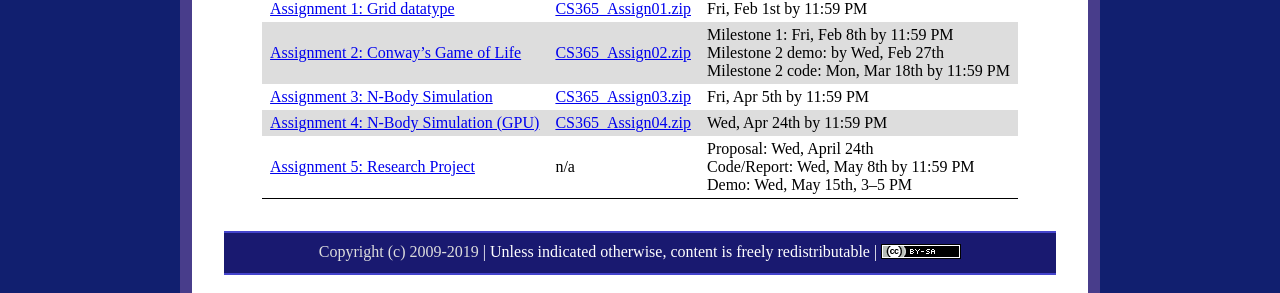
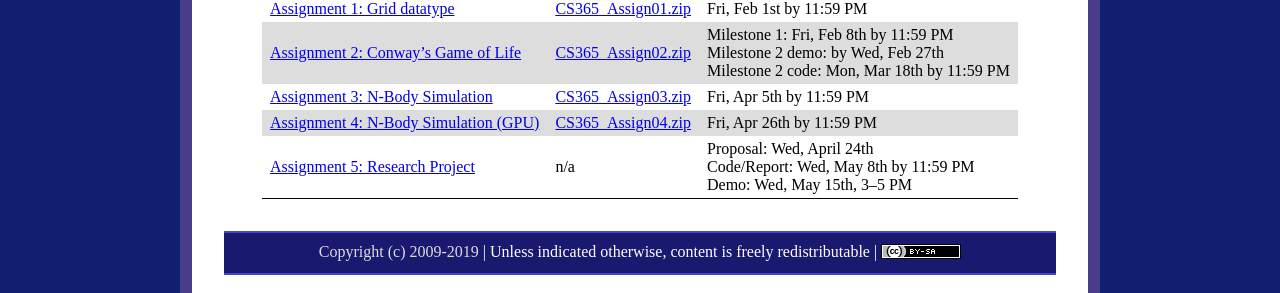
Before and after one commit to ycpcs/cs365-spring2019, a Jekyll site: the page built from assign/index.md, in a window 1280 px wide. Shown: the part 149-442 px from the top of the page. Built offline with Jekyll 4.4.1, drawn with Linux system fonts in a browser that asks for light colours.

```diff
--- a/assign/index.md
+++ b/assign/index.md
@@ -10,5 +10,5 @@ Assignment | File | Due
 [Assignment 1: Grid datatype](assign01.html) | [CS365\_Assign01.zip](CS365_Assign01.zip) | Fri, Feb 1st by 11:59 PM
 [Assignment 2: Conway's Game of Life](assign02.html) | [CS365\_Assign02.zip](CS365_Assign02.zip) | Milestone 1: Fri, Feb 8th by 11:59 PM<br>Milestone 2 demo: by Wed, Feb 27th<br>Milestone 2 code: Mon, Mar 18th by 11:59 PM
 [Assignment 3: N-Body Simulation](assign03.html) | [CS365\_Assign03.zip](CS365_Assign03.zip) | Fri, Apr 5th by 11:59 PM
-[Assignment 4: N-Body Simulation (GPU)](assign04.html) | [CS365\_Assign04.zip](CS365_Assign04.zip) | Wed, Apr 24th by 11:59 PM
+[Assignment 4: N-Body Simulation (GPU)](assign04.html) | [CS365\_Assign04.zip](CS365_Assign04.zip) | Fri, Apr 26th by 11:59 PM
 [Assignment 5: Research Project](assign05.html) | n/a | Proposal: Wed, April 24th<br>Code/Report: Wed, May 8th by 11:59 PM<br>Demo: Wed, May 15th, 3&ndash;5 PM
```
Also changed, not shown: assign/assign04.md (+1 -1 lines), index.md (+1 -0 lines).
